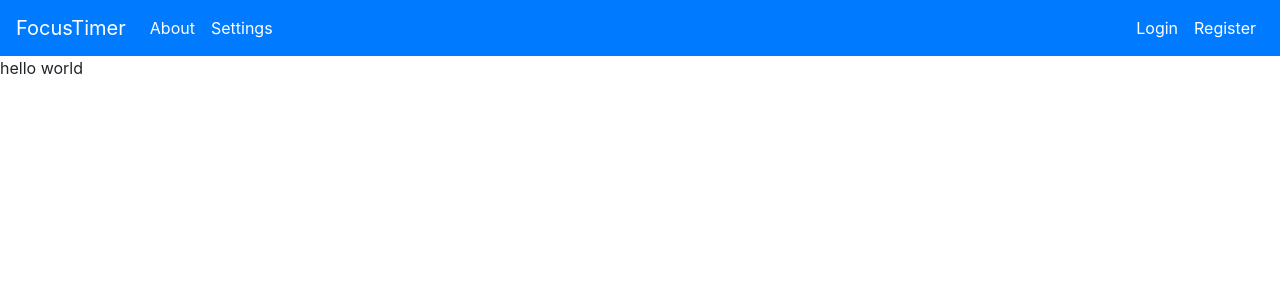
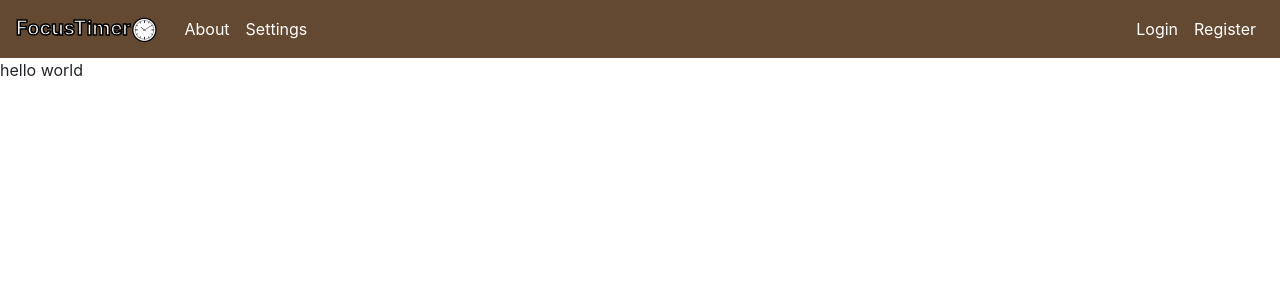
Before and after one commit to christian-sugianto/time-tracker, a React (Create React App) app: page / in a window 1280 px wide. Shown: the top 300 px of the page. Built offline with nearby package versions, Linux system fonts and the light colour scheme.

Commit message:
add icon, format nav-brand, and add background color to navbar

```diff
--- a/src/components/layout/Navbar.js
+++ b/src/components/layout/Navbar.js
@@ -1,11 +1,13 @@
 import React from 'react';
 import { Link } from 'react-router-dom';
+import ClockPicture from '../../assets/clock.png'
 
 function Navbar() {
   return (
-    <nav class="navbar navbar-expand-lg navbar-dark bg-primary">
-        <a class="navbar-brand" href="#">
+    <nav class="navbar navbar-expand-lg navbar-dark navbar-color">
+        <a class="navbar-brand" id="navbar-brand-override" href="#">
             FocusTimer
+            <img class="img-fluid" id="img-override" src= { ClockPicture } alt="clock"></img>
         </a>
         <button class="navbar-toggler" type="button" data-toggle="collapse" data-target="#navbarSupportedContent" aria-controls="navbarSupportedContent" aria-expanded="false" aria-label="Toggle navigation">
             <span class="navbar-toggler-icon"></span>
@@ -13,19 +15,19 @@ function Navbar() {
 
         <ul class="navbar-nav mr-auto">
             <li class= "nav-item">
-                <a class="nav-link" id="nav-link-overrides" href='#'>About</a>
+                <a class="nav-link" id="nav-link-override" href='#'>About</a>
             </li>
             <li class= "nav-item">
-                <a class="nav-link" id="nav-link-overrides" href='#'>Settings</a>
+                <a class="nav-link" id="nav-link-override" href='#'>Settings</a>
             </li>
         </ul>
 
         <ul class="navbar-nav ml-auto">
             <li class= "nav-item">
-                <a class="nav-link" id="nav-link-overrides" href='#'>Login</a>
+                <a class="nav-link" id="nav-link-override" href='#'>Login</a>
             </li>
             <li class= "nav-item">
-                <a class="nav-link" id="nav-link-overrides" href='#'>Register</a>
+                <a class="nav-link" id="nav-link-override" href='#'>Register</a>
             </li>
         </ul>
 
--- a/src/styles/Navbar.css
+++ b/src/styles/Navbar.css
@@ -1,3 +1,19 @@
-#nav-link-overrides {
+.navbar-color {
+    background-color: #634832;
+}
+
+#nav-link-override {
     color: white;
 }
+
+#img-override {
+    height: auto;
+    width: auto;
+    max-width: 30px;
+    max-height: 30px;
+}
+
+#navbar-brand-override{
+    font-weight: bold;
+    -webkit-text-stroke: 1.5px black;
+}
```
Also changed, not shown: public/manifest.json, 1 other file (tests, documents, lock files or other folders).
